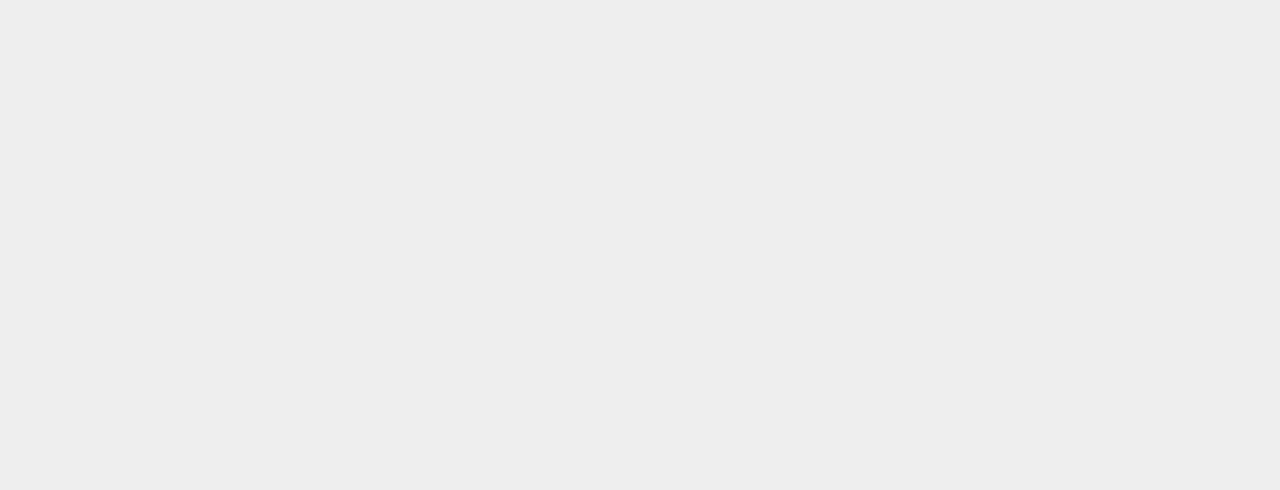
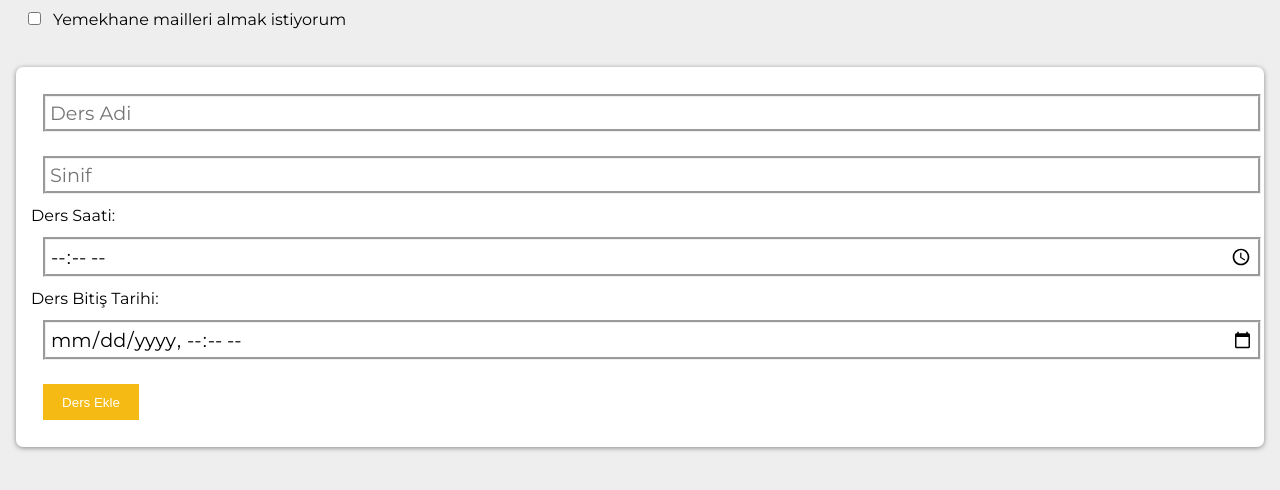
Before and after one commit to Berkay-Ates/std-helper-react, a React (Create React App) app: page /std-helper-react/home in a window 1280 px wide. Before the commit this address had no page. Shown: the top 490 px of the page. Built offline with nearby package versions, Linux system fonts and the light colour scheme; a web font is replaced by a local one.

Commit message:
react home urls fixed2

```diff
--- a/src/comonents/app.jsx
+++ b/src/comonents/app.jsx
@@ -18,7 +18,7 @@ function App() {
             <Routes>
                 <Route  path="/std-helper-react/" element={<Login viewModel={loginVm} />}/>
                 <Route  path="/std-helper-react/register" element={<Register viewModel={registerVm} />}/>
-                <Route  path="/std-helper-react//home" element={<Home viewModel={homeVm} />}/>
+                <Route  path="/std-helper-react/home" element={<Home viewModel={homeVm} />}/>
             </Routes>
         </BrowserRouter>
     );
--- a/src/login_vm/login_vm.js
+++ b/src/login_vm/login_vm.js
@@ -31,12 +31,12 @@ export default class LoginViewModel{
             // HomeVm.setUser(res.data['users']['mail'], res.data['users']['meal_notify'])
             homeVm.setUser(res.data['users']['mail'], res.data['users']['meal_notify'], res.data['users']['std_id'])
             await homeVm.getLessons()
-            navigate('/home')
+            navigate('/std-helper-react/home')
         }
         event.preventDefault()
     }
 
     navigateRegister = (event, navigate) => {
-        navigate('/register')
+        navigate('/std-helper-react/register')
     }
 }
--- a/src/register_vm/register_vm.js
+++ b/src/register_vm/register_vm.js
@@ -31,7 +31,7 @@ export default class RegisterViewModel{
        }
         if (result.status === 201) {
             alert('Size gelen emailden hesabinizi dogrulamaniz gerekmektedir. Sonrasinda tekrar giris yapabilirsiniz')
-            navigation('/')
+            navigation('/std-helper-react/')
         }
         event.preventDefault()
     }
```
